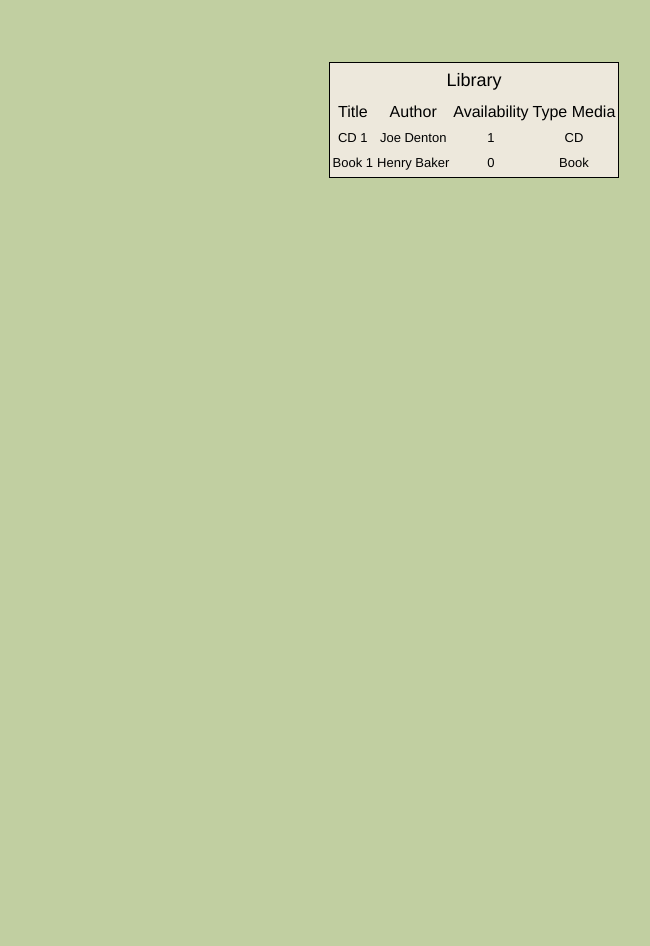
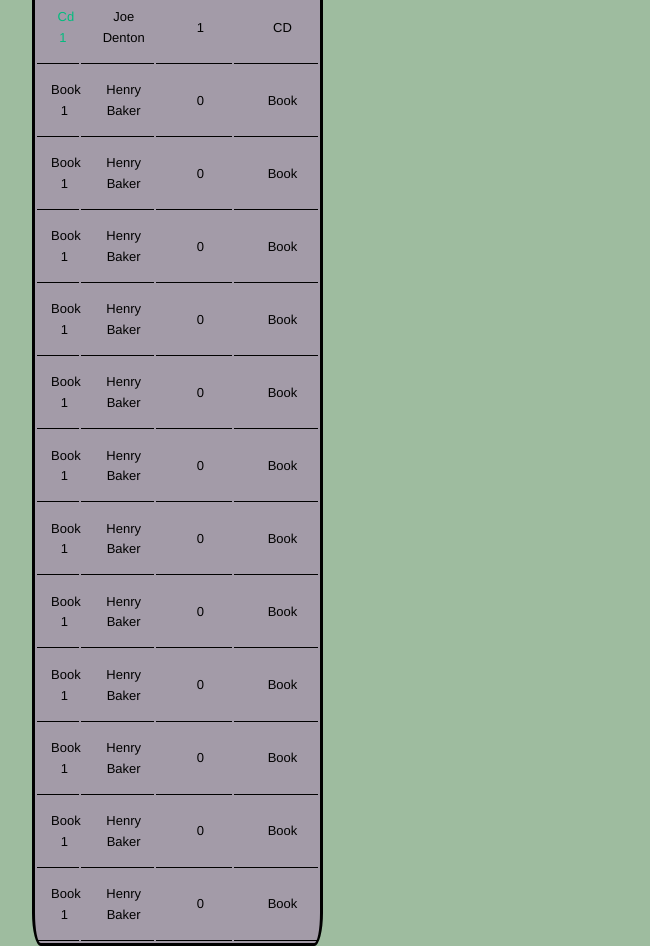
Before and after one commit to 14ellisj/LibarySystem, a Vue app in the folder UI/Library System/: page /front in a window 1280 px wide. Shown: the part 280-1226 px from the top of the page, without its empty margins (137-787 px from the left). Before the commit the page ends 800 px from the top, so only its background shows below. Built offline with nearby package versions, Linux system fonts and the light colour scheme.

Commit message:
Front Page

```diff
--- a/UI/Library System/src/components/FrontView.vue
+++ b/UI/Library System/src/components/FrontView.vue
@@ -3,8 +3,12 @@
 
 <template>
   <header>
+    <img src="../images/LibraryLogoDone.png" alt="Logo Image" class="logo">
+    </header>
+    <body>
+    <tbody>
         <table>
-            <tr class="tabletop">
+            <tr class="table-top">
                 <td colspan="4">Library</td>
             </tr>
             <tr class="headers">
@@ -14,7 +18,7 @@
                 <td>Type Media</td>
             </tr>
             <tr>
-                <td>CD 1</td>
+                <td><a href="SingleMediaView.vue">Cd 1</a> </td>
                 <td>Joe Denton</td>
                 <td>1</td>
                 <td>CD</td>
@@ -25,43 +29,130 @@
                 <td>0</td>
                 <td>Book</td>
             </tr>
+            <tr>
+                <td>Book 1</td>
+                <td>Henry Baker</td>
+                <td>0</td>
+                <td>Book</td>
+            </tr>
+            <tr>
+                <td>Book 1</td>
+                <td>Henry Baker</td>
+                <td>0</td>
+                <td>Book</td>
+            </tr>
+            <tr>
+                <td>Book 1</td>
+                <td>Henry Baker</td>
+                <td>0</td>
+                <td>Book</td>
+            </tr>
+            <tr>
+                <td>Book 1</td>
+                <td>Henry Baker</td>
+                <td>0</td>
+                <td>Book</td>
+            </tr>
+            <tr>
+                <td>Book 1</td>
+                <td>Henry Baker</td>
+                <td>0</td>
+                <td>Book</td>
+            </tr>
+            <tr>
+                <td>Book 1</td>
+                <td>Henry Baker</td>
+                <td>0</td>
+                <td>Book</td>
+            </tr>
+            <tr>
+                <td>Book 1</td>
+                <td>Henry Baker</td>
+                <td>0</td>
+                <td>Book</td>
+            </tr>
+            <tr>
+                <td>Book 1</td>
+                <td>Henry Baker</td>
+                <td>0</td>
+                <td>Book</td>
+            </tr>
+            <tr>
+                <td>Book 1</td>
+                <td>Henry Baker</td>
+                <td>0</td>
+                <td>Book</td>
+            </tr>
+            <tr>
+                <td>Book 1</td>
+                <td>Henry Baker</td>
+                <td>0</td>
+                <td>Book</td>
+            </tr>
+            <tr>
+                <td>Book 1</td>
+                <td>Henry Baker</td>
+                <td>0</td>
+                <td>Book</td>
+            </tr>
         </table>
-    </header>
+        </tbody>
+        </body>
 </template>
 
 <style>
     body {
     font-family: helvetica, arial, sans-serif;
-    font-size: 1em;
+    font-size: 1rem;
     padding: 0%;
-    background-color: #C1CFA1;
+    background-color: var(--background-color);
     color: black;
   }
   table{
     width:100%;
-    background-color: #EDE8DC;
+    background-color: var(--highlight-color);
     text-align: center;
-    border: 1px solid;
+    border: solid;
     border-color: black;
     padding: 0%;
     font-size: small;
-    margin-left: 40%;
-    margin-right: 40%;
+    margin-left: 10%;
+    margin-right: 10%;
+    overflow: auto;
+    padding-bottom: 0%;
+    margin-bottom: 0%;
+    height: 50%;
+    border-radius: 3%;
+    color: black;
   }
-  .tabletop{
+  .table-top{
     text-align: center;
     font-size: large;
     border: 1px solid;
     border-color: black;
+    color: black;
   }
   .headers{
     font-size: medium;
     border: 1px solid;
     border-color: black;
-    width: 25%;
+    color: black;
   }
-  tr, td{
-    border: 400%;
+  td{
+    padding-top: 5%;
+    padding-left: 5%;
+    border-bottom: solid 1px;
+    text-align: center;
+    padding-bottom: 5%;
+    color: black;
   }
 
+    .logo{
+        display: block;
+    margin-left: 0;
+    width: 20%;
+    height: 20%;
+    padding-bottom: 5%;
+    }
+
 </style>
--- /dev/null
+++ b/UI/Library System/src/components/SingleItemView.vue
@@ -0,0 +1,18 @@
+<script setup lang="ts">
+</script>
+
+<template>
+    <header>
+    <img src="../images/LibraryLogoDone.png" alt="Logo Image" class="logo">
+    </header>
+</template>
+
+<style>
+     .logo{
+        display: block;
+    margin-left: 0;
+    width: 20%;
+    height: 20%;
+    padding-bottom: 5%;
+    }
+</style>
--- a/UI/Library System/src/router/index.ts
+++ b/UI/Library System/src/router/index.ts
@@ -2,6 +2,8 @@ import { createRouter, createWebHistory } from 'vue-router'
 import HomeView from '../views/HomeView.vue'
 import MediaView from '../views/MediaView.vue'
 import StartView from '../views/StartView.vue'
+import SingleItemView from '@/components/SingleItemView.vue'
+import SingleMediaView from '@/views/SingleMediaView.vue'
 
 const router = createRouter({
   history: createWebHistory(import.meta.env.BASE_URL),
@@ -29,6 +31,11 @@ const router = createRouter({
       name: 'Front',
       component: StartView,
     },
+    {
+      path: '/item',
+      name: 'Item',
+      component: SingleMediaView,
+    },
   ],
 })
 
--- a/UI/Library System/src/views/HomeView.vue
+++ b/UI/Library System/src/views/HomeView.vue
@@ -2,9 +2,3 @@
 import TheWelcome from '../components/TheWelcome.vue'
 import HelloWorld from '../components/HelloWorld.vue'
 </script>
-
-<template>
-  <main>
-    <FrontView/>
-  </main>
-</template>
--- /dev/null
+++ b/UI/Library System/src/views/SingleMediaView.vue
@@ -0,0 +1,10 @@
+<script setup lang="ts">
+import SingleItemView from '../components/SingleItemView.vue'
+
+</script>
+
+<template>
+  <main>
+    <SingleItemView/>
+  </main>
+</template>
```
Also changed, not shown: UI/Library System/src/images/LibraryLogoDone.png (added).
